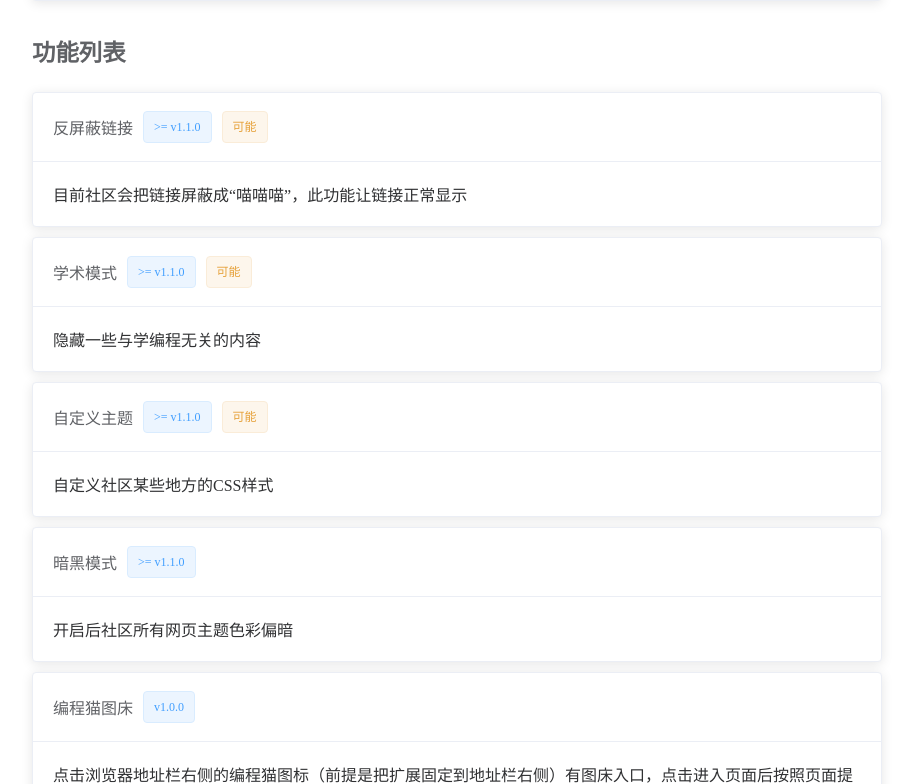
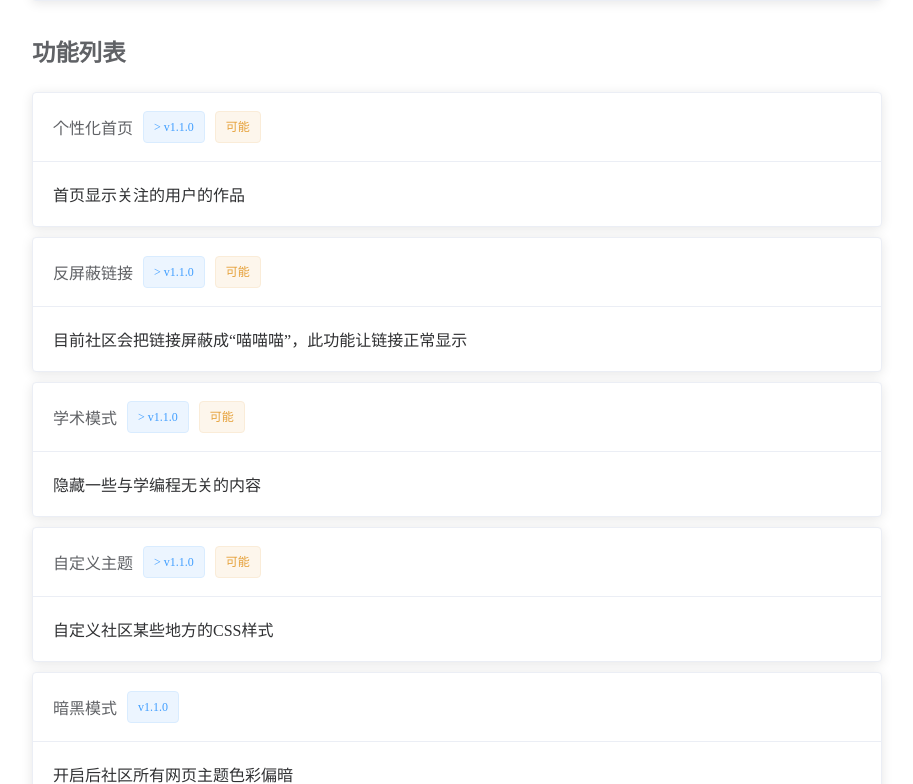
Before and after one commit to codemaoTeam/codemao-browse-enhanced-site, a Vue app: page /doc in a window 1280 px wide. Shown: the part 816-1600 px from the top of the page, without its empty margins (358-1271 px from the left). Built offline with nearby package versions, Linux system fonts and the light colour scheme.

Commit message:
content(doc#feature-persional-homepage): 添加个性化首页功能说明

```diff
--- a/src/views/Doc.vue
+++ b/src/views/Doc.vue
@@ -92,30 +92,37 @@ export default {
           id: 'feature-list',
           children: [
             {
+              label: '个性化首页',
+              id: 'feature-persional-homepage',
+              version: '> v1.1.0 ',
+              maybe: true,
+              content: '首页显示关注的用户的作品',
+            },
+            {
               label: '反屏蔽链接',
               id: 'feature-display-link',
-              version: '>= v1.1.0',
+              version: '> v1.1.0',
               maybe: true,
               content: '目前社区会把链接屏蔽成“喵喵喵”，此功能让链接正常显示',
             },
             {
               label: '学术模式',
               id: 'feature-academic-mode',
-              version: '>= v1.1.0',
+              version: '> v1.1.0',
               maybe: true,
               content: '隐藏一些与学编程无关的内容',
             },
             {
               label: '自定义主题',
               id: 'feature-persional-theme',
-              version: '>= v1.1.0 ',
+              version: '> v1.1.0 ',
               maybe: true,
               content: '自定义社区某些地方的CSS样式',
             },
             {
               label: '暗黑模式',
               id: 'feature-dark-mode',
-              version: '>= v1.1.0',
+              version: 'v1.1.0',
               content: '开启后社区所有网页主题色彩偏暗',
             },
             {
```
